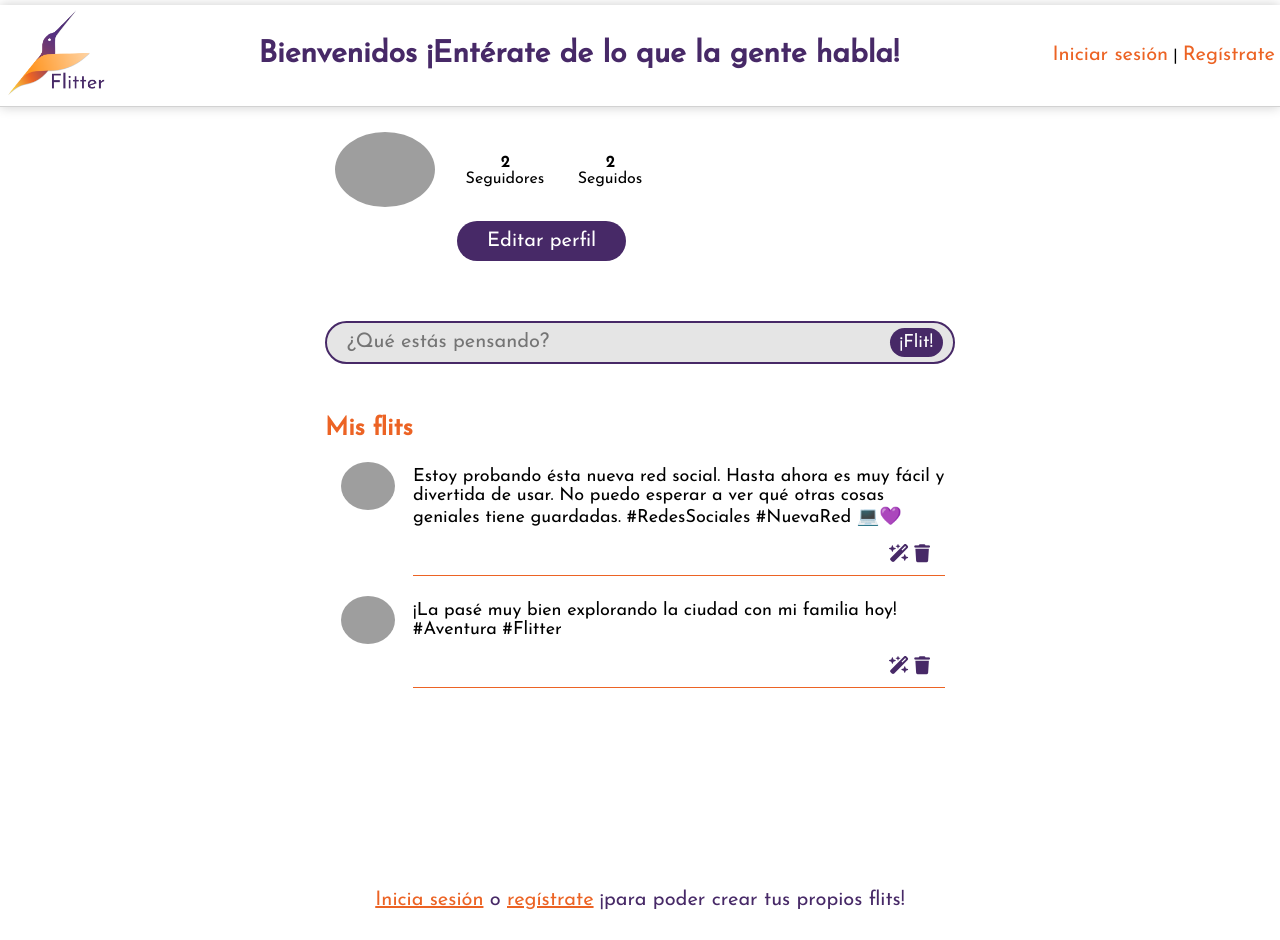
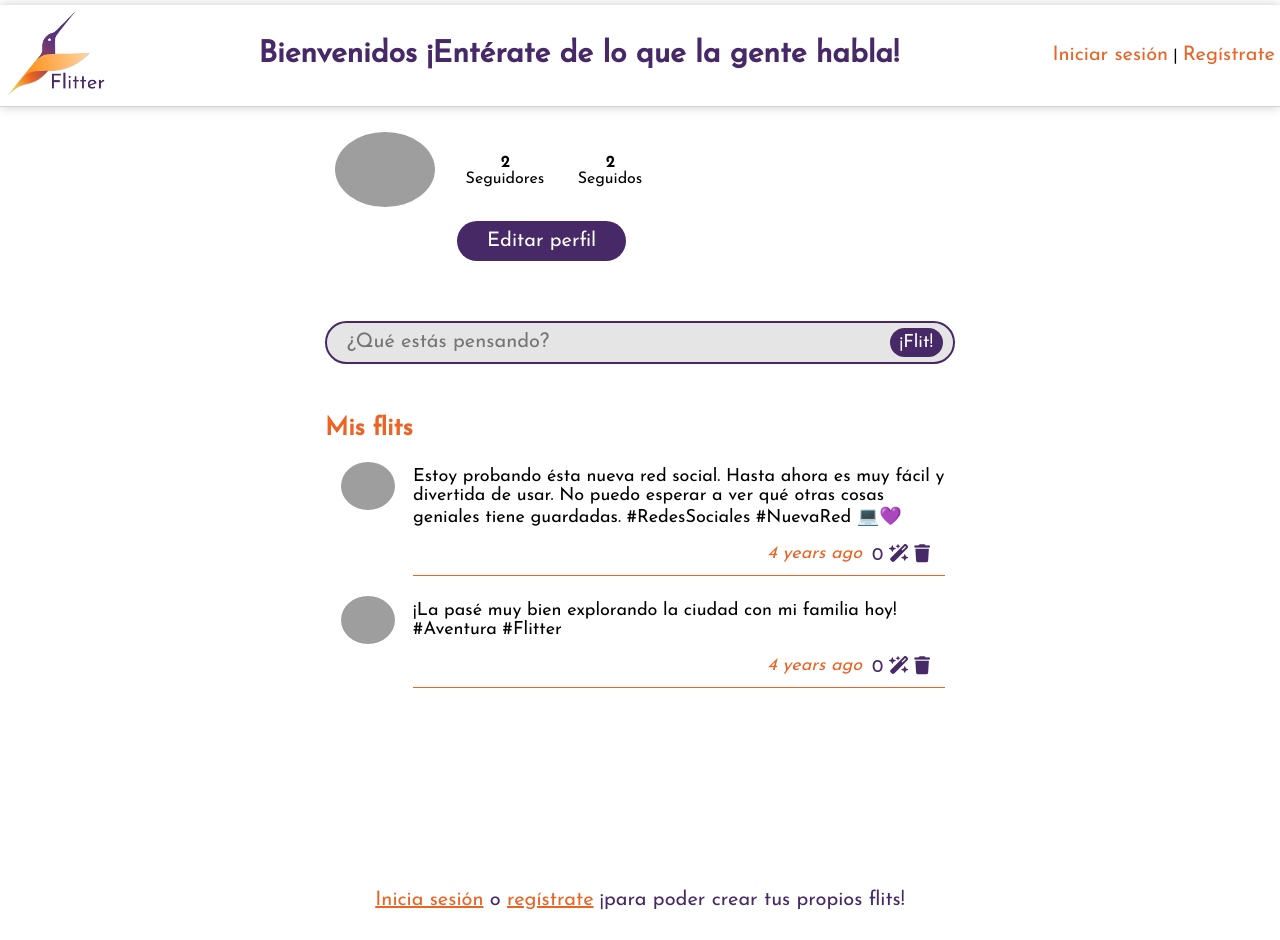
Before and after one commit to she-codes-kc/flitter-app, a Vue app in the folder flitter-front/: page /profile in a window 1280 px wide. Built offline with nearby package versions, Linux system fonts and the light colour scheme; grey boxes are pictures that could not be loaded; what vue3-simple-alert-next would draw is missing.

Commit message:
mostrando fechas

```diff
--- a/flitter-front/package.json
+++ b/flitter-front/package.json
@@ -15,6 +15,7 @@
     "@fortawesome/vue-fontawesome": "^3.0.3",
     "axios": "^1.3.2",
     "core-js": "^3.8.3",
+    "moment": "^2.29.4",
     "vue": "^3.2.13",
     "vue-router": "^4.0.3",
     "vue3-simple-alert-next": "^1.0.2",
--- a/flitter-front/src/components/FlitFeed.vue
+++ b/flitter-front/src/components/FlitFeed.vue
@@ -1,6 +1,6 @@
 <!--Página principal/feed-->
 <template>
-    <div v-for="post in posts" :key="post.id">
+    <div v-for="post in posts" :key="post._id">
       <FlitPost :post="post"/>
     </div>
 <!--Pie de página con inicio de seión o registro-->
--- a/flitter-front/src/components/FlitPost.vue
+++ b/flitter-front/src/components/FlitPost.vue
@@ -15,9 +15,8 @@
       >
       <div class="message">{{ post.text}}</div>
       <div class="meta">
-
-        <div class="publishDate">{{ post.creation }}</div>
-        <div class="kudos">{{ post.kudos?.size }}
+        <div class="publishDate" :title="moment(post.date).format('MMMM DD YYYY, hh:mm:ss')">{{ moment(post.date).fromNow() }}</div>
+        <div class="kudos">{{ post.kudos.length }}
           <font-awesome-icon icon="fa-solid fa-wand-magic-sparkles" />
           <i class="fa fa-trash" aria-hidden="true"></i>
         </div>
@@ -29,6 +28,7 @@
 <script lang="ts">
 import { defineComponent, PropType } from "vue";
 import { Flit } from "@/models/flit";
+import moment from 'moment';
 
 export default defineComponent({
   props: {
@@ -37,6 +37,7 @@ export default defineComponent({
       required: true,
     },
   },
+  methods: {moment}
 });
 </script>
 
--- a/flitter-front/src/main.ts
+++ b/flitter-front/src/main.ts
@@ -10,6 +10,7 @@ import {
   faWandMagicSparkles,
 } from "@fortawesome/free-solid-svg-icons";
 import VueSimpleAlert from "vue3-simple-alert-next";
+import moment from "moment";
 
 library.add(faMagnifyingGlass);
 library.add(faWandMagicSparkles);
@@ -20,3 +21,5 @@ createApp(App)
   .use(VueSimpleAlert, {})
   .use(router)
   .mount("#app");
+
+moment.locale("es");
```
Also changed, not shown: 1 other file (tests, documents, lock files or other folders).
